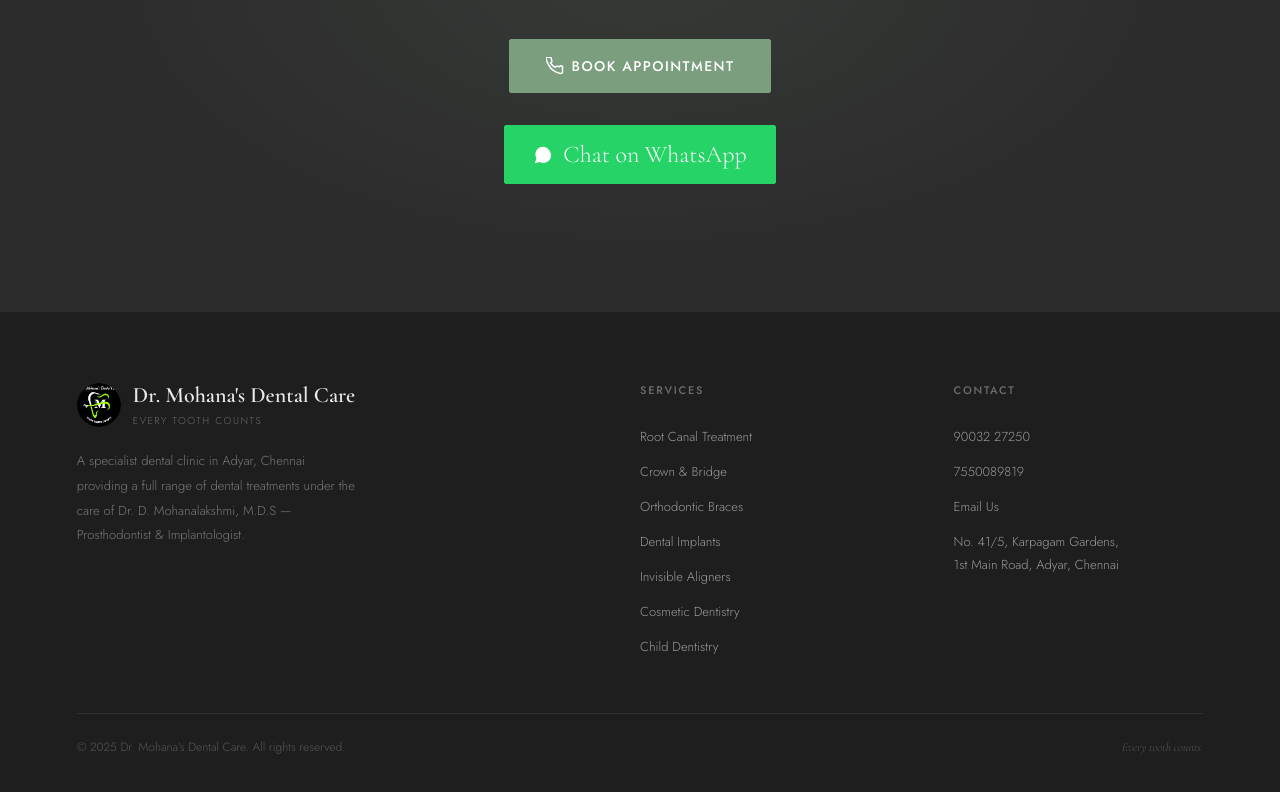
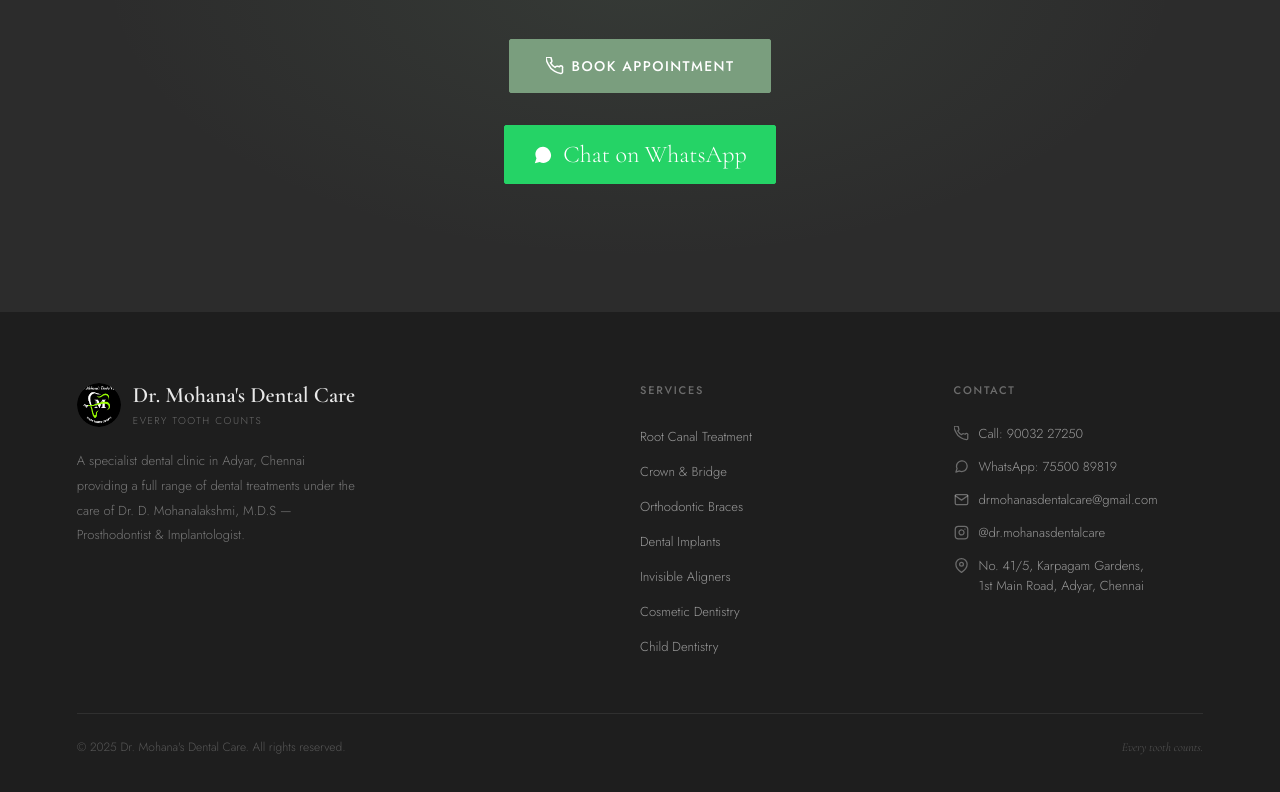
Before and after one commit to drmohanasdentalcare-art/Mohans-Dental-Clicnic, a Next.js app: page /contact in a window 1280 px wide. Shown: the part 1582-2374 px from the top of the page. Built offline with nearby package versions, Linux system fonts and the light colour scheme.

Commit message:
Background video added. Instagram tag is updated.

```diff
--- a/app/components/Footer.module.css
+++ b/app/components/Footer.module.css
@@ -11,7 +11,10 @@
 .col li{padding:6px 0}
 .col a{font-size:13px;font-weight:300;color:rgba(255,255,255,.55);text-decoration:none;transition:color .3s}
 .col a:hover{color:var(--sage-light)}
-.address{font-size:13px;color:rgba(255,255,255,.55);font-weight:300}
+.contactItem{display:flex;align-items:flex-start;gap:10px;padding:6px 0}
+.contactItem svg{width:15px;height:15px;fill:none;stroke:rgba(255,255,255,.35);stroke-width:2;stroke-linecap:round;stroke-linejoin:round;flex-shrink:0;margin-top:2px}
+.contactItem a, .contactItem span{font-size:13px;font-weight:300;color:rgba(255,255,255,.55);text-decoration:none;transition:color .3s;line-height:1.6}
+.contactItem a:hover{color:var(--sage-light)}
 .bottom{padding-top:24px;display:flex;justify-content:space-between;align-items:center;flex-wrap:wrap;gap:12px}
 .bottom p{font-size:12px;font-weight:300;color:rgba(255,255,255,.25)}
 .tagline{font-family:'Cormorant Garamond',serif;font-size:13px;font-style:italic;color:rgba(255,255,255,.3)}
--- a/app/components/Footer.tsx
+++ b/app/components/Footer.tsx
@@ -28,10 +28,26 @@
         <div className={styles.col}>
           <h4>Contact</h4>
           <ul>
-            <li><a href="tel:9003227250">90032 27250</a></li>
-            <li><a href="tel:7550089819">7550089819</a></li>
-            <li><a href="mailto:drmohanasdentalcare@gmail.com">Email Us</a></li>
-            <li><span className={styles.address}>No. 41/5, Karpagam Gardens,<br/>1st Main Road, Adyar, Chennai</span></li>
+            <li className={styles.contactItem}>
+              <svg viewBox="0 0 24 24"><path d="M22 16.92v3a2 2 0 01-2.18 2 19.79 19.79 0 01-8.63-3.07A19.5 19.5 0 013.07 9.81a19.79 19.79 0 01-3.07-8.67A2 2 0 012 .18h3a2 2 0 012 1.72 12.84 12.84 0 00.7 2.81 2 2 0 01-.45 2.11L6.09 7.91a16 16 0 006 6l1.09-1.09a2 2 0 012.11-.45 12.84 12.84 0 002.81.7A2 2 0 0122 14.92z" /></svg>
+              <a href="tel:9003227250">Call: 90032 27250</a>
+            </li>
+            <li className={styles.contactItem}>
+              <svg viewBox="0 0 24 24"><path d="M21 11.5a8.38 8.38 0 01-.9 3.8 8.5 8.5 0 01-7.6 4.7 8.38 8.38 0 01-3.8-.9L3 21l1.9-5.7a8.38 8.38 0 01-.9-3.8 8.5 8.5 0 014.7-7.6 8.38 8.38 0 013.8-.9h.5a8.48 8.48 0 018 8v.5z" /></svg>
+              <a href="tel:7550089819">WhatsApp: 75500 89819</a>
+            </li>
+            <li className={styles.contactItem}>
+              <svg viewBox="0 0 24 24"><path d="M4 4h16c1.1 0 2 .9 2 2v12c0 1.1-.9 2-2 2H4c-1.1 0-2-.9-2-2V6c0-1.1.9-2 2-2z" /><polyline points="22,6 12,13 2,6" /></svg>
+              <a href="mailto:drmohanasdentalcare@gmail.com">drmohanasdentalcare@gmail.com</a>
+            </li>
+            <li className={styles.contactItem}>
+              <svg viewBox="0 0 24 24"><rect x="2" y="2" width="20" height="20" rx="5" /><path d="M16 11.37A4 4 0 1112.63 8 4 4 0 0116 11.37z" /><line x1="17.5" y1="6.5" x2="17.51" y2="6.5" /></svg>
+              <a href="https://www.instagram.com/dr.mohanasdentalcare" target="_blank">@dr.mohanasdentalcare</a>
+            </li>
+            <li className={styles.contactItem}>
+              <svg viewBox="0 0 24 24"><path d="M21 10c0 7-9 13-9 13s-9-6-9-13a9 9 0 0118 0z" /><circle cx="12" cy="10" r="3" /></svg>
+              <span>No. 41/5, Karpagam Gardens,<br />1st Main Road, Adyar, Chennai</span>
+            </li>
           </ul>
         </div>
       </div>
--- a/app/contact/page.tsx
+++ b/app/contact/page.tsx
@@ -27,7 +27,7 @@
               <div className={styles.hoursRow}><span className={styles.hoursDay}>Sunday</span><span className={styles.hoursClosed}>Holiday</span></div>
               <div style={{ marginTop: 32 }}>
                 <a href="tel:9003227250" className="btn-primary" style={{ display: 'inline-flex' }}>
-                  <svg width="16" height="16" viewBox="0 0 24 24" fill="none" stroke="currentColor" strokeWidth="2"><path d="M22 16.92v3a2 2 0 01-2.18 2 19.79 19.79 0 01-8.63-3.07A19.5 19.5 0 013.07 9.81a19.79 19.79 0 01-3.07-8.67A2 2 0 012 .18h3a2 2 0 012 1.72 12.84 12.84 0 00.7 2.81 2 2 0 01-.45 2.11L6.09 7.91a16 16 0 006 6l1.09-1.09a2 2 0 012.11-.45 12.84 12.84 0 002.81.7A2 2 0 0122 14.92z"/></svg>
+                  <svg width="16" height="16" viewBox="0 0 24 24" fill="none" stroke="currentColor" strokeWidth="2"><path d="M22 16.92v3a2 2 0 01-2.18 2 19.79 19.79 0 01-8.63-3.07A19.5 19.5 0 013.07 9.81a19.79 19.79 0 01-3.07-8.67A2 2 0 012 .18h3a2 2 0 012 1.72 12.84 12.84 0 00.7 2.81 2 2 0 01-.45 2.11L6.09 7.91a16 16 0 006 6l1.09-1.09a2 2 0 012.11-.45 12.84 12.84 0 002.81.7A2 2 0 0122 14.92z" /></svg>
                   Call to Book
                 </a>
               </div>
@@ -37,20 +37,20 @@
             <div className={styles.block}>
               <h3>Get in Touch</h3>
               <div className={styles.contactItem}>
-                <div className={styles.contactIcon}><svg viewBox="0 0 24 24"><path d="M22 16.92v3a2 2 0 01-2.18 2 19.79 19.79 0 01-8.63-3.07A19.5 19.5 0 013.07 9.81a19.79 19.79 0 01-3.07-8.67A2 2 0 012 .18h3a2 2 0 012 1.72 12.84 12.84 0 00.7 2.81 2 2 0 01-.45 2.11L6.09 7.91a16 16 0 006 6l1.09-1.09a2 2 0 012.11-.45 12.84 12.84 0 002.81.7A2 2 0 0122 14.92z"/></svg></div>
+                <div className={styles.contactIcon}><svg viewBox="0 0 24 24"><path d="M22 16.92v3a2 2 0 01-2.18 2 19.79 19.79 0 01-8.63-3.07A19.5 19.5 0 013.07 9.81a19.79 19.79 0 01-3.07-8.67A2 2 0 012 .18h3a2 2 0 012 1.72 12.84 12.84 0 00.7 2.81 2 2 0 01-.45 2.11L6.09 7.91a16 16 0 006 6l1.09-1.09a2 2 0 012.11-.45 12.84 12.84 0 002.81.7A2 2 0 0122 14.92z" /></svg></div>
                 <div className={styles.contactInfo}><strong>Phone / Appointment</strong><a href="tel:9003227250">90032 27250</a></div>
               </div>
               <div className={styles.contactItem}>
-                <div className={styles.contactIcon}><svg viewBox="0 0 24 24"><path d="M21 10c0 7-9 13-9 13s-9-6-9-13a9 9 0 0118 0z"/><circle cx="12" cy="10" r="3"/></svg></div>
-                <div className={styles.contactInfo}><strong>Clinic Address</strong><span>No. 41/5, Karpagam Gardens,<br/>1st Main Road, Adyar, Chennai – 600 020</span></div>
+                <div className={styles.contactIcon}><svg viewBox="0 0 24 24"><path d="M21 10c0 7-9 13-9 13s-9-6-9-13a9 9 0 0118 0z" /><circle cx="12" cy="10" r="3" /></svg></div>
+                <div className={styles.contactInfo}><strong>Clinic Address</strong><span>No. 41/5, Karpagam Gardens,<br />1st Main Road, Adyar, Chennai – 600 020</span></div>
               </div>
               <div className={styles.contactItem}>
-                <div className={styles.contactIcon}><svg viewBox="0 0 24 24"><path d="M4 4h16c1.1 0 2 .9 2 2v12c0 1.1-.9 2-2 2H4c-1.1 0-2-.9-2-2V6c0-1.1.9-2 2-2z"/><polyline points="22,6 12,13 2,6"/></svg></div>
+                <div className={styles.contactIcon}><svg viewBox="0 0 24 24"><path d="M4 4h16c1.1 0 2 .9 2 2v12c0 1.1-.9 2-2 2H4c-1.1 0-2-.9-2-2V6c0-1.1.9-2 2-2z" /><polyline points="22,6 12,13 2,6" /></svg></div>
                 <div className={styles.contactInfo}><strong>Email</strong><a href="mailto:drmohanasdentalcare@gmail.com">drmohanasdentalcare@gmail.com</a></div>
               </div>
               <div className={styles.contactItem}>
-                <div className={styles.contactIcon}><svg viewBox="0 0 24 24"><rect x="2" y="2" width="20" height="20" rx="5"/><path d="M16 11.37A4 4 0 1112.63 8 4 4 0 0116 11.37z"/><line x1="17.5" y1="6.5" x2="17.51" y2="6.5"/></svg></div>
-                <div className={styles.contactInfo}><strong>Instagram</strong><a href="https://www.instagram.com/dr.mohanasdentalcare" target="_blank">@dr.mohanadentalcare</a></div>
+                <div className={styles.contactIcon}><svg viewBox="0 0 24 24"><rect x="2" y="2" width="20" height="20" rx="5" /><path d="M16 11.37A4 4 0 1112.63 8 4 4 0 0116 11.37z" /><line x1="17.5" y1="6.5" x2="17.51" y2="6.5" /></svg></div>
+                <div className={styles.contactInfo}><strong>Instagram</strong><a href="https://www.instagram.com/dr.mohanasdentalcare" target="_blank">@dr.mohanasdentalcare</a></div>
               </div>
             </div>
           </Reveal>
--- a/app/testimonials/testimonials.module.css
+++ b/app/testimonials/testimonials.module.css
@@ -3,8 +3,8 @@
 
 /* ===== BACKGROUND VIDEO — fixed height, covers hero + title area only ===== */
 .videoBg{position:absolute;top:0;left:0;right:0;height:520px;z-index:0}
-.bgVideo{width:100%;height:100%;object-fit:cover;opacity:.2}
-.videoOverlay{position:absolute;inset:0;background:rgba(250,247,242,.3)}
+.bgVideo{width:100%;height:100%;object-fit:cover;opacity:.4}
+.videoOverlay{position:absolute;inset:0;background:rgba(250,247,242,.1)}
 .videoFadeTop{position:absolute;top:0;left:0;right:0;height:80px;background:linear-gradient(to bottom,var(--ivory),transparent);z-index:1}
 .videoFadeBottom{position:absolute;bottom:0;left:0;right:0;height:140px;background:linear-gradient(to top,var(--ivory),transparent);z-index:1}
 .videoFadeLeft{position:absolute;top:0;bottom:0;left:0;width:60px;background:linear-gradient(to right,var(--ivory),transparent);z-index:1}
--- a/index.html
+++ b/index.html
@@ -504,7 +504,7 @@
       <div class="contact-item"><div class="contact-icon"><svg viewBox="0 0 24 24"><path d="M22 16.92v3a2 2 0 01-2.18 2 19.79 19.79 0 01-8.63-3.07A19.5 19.5 0 013.07 9.81a19.79 19.79 0 01-3.07-8.67A2 2 0 012 .18h3a2 2 0 012 1.72 12.84 12.84 0 00.7 2.81 2 2 0 01-.45 2.11L6.09 7.91a16 16 0 006 6l1.09-1.09a2 2 0 012.11-.45 12.84 12.84 0 002.81.7A2 2 0 0122 14.92z"/></svg></div><div class="contact-info"><strong>Phone / Appointment</strong><a href="tel:9003227250">90032 27250</a></div></div>
       <div class="contact-item"><div class="contact-icon"><svg viewBox="0 0 24 24"><path d="M21 10c0 7-9 13-9 13s-9-6-9-13a9 9 0 0118 0z"/><circle cx="12" cy="10" r="3"/></svg></div><div class="contact-info"><strong>Clinic Address</strong><span>No. 41/5, Karpagam Gardens,<br>1st Main Road, Adyar, Chennai – 600 020</span></div></div>
       <div class="contact-item"><div class="contact-icon"><svg viewBox="0 0 24 24"><path d="M4 4h16c1.1 0 2 .9 2 2v12c0 1.1-.9 2-2 2H4c-1.1 0-2-.9-2-2V6c0-1.1.9-2 2-2z"/><polyline points="22,6 12,13 2,6"/></svg></div><div class="contact-info"><strong>Email</strong><a href="mailto:drmohanasdentalcare@gmail.com">drmohanasdentalcare@gmail.com</a></div></div>
-      <div class="contact-item"><div class="contact-icon"><svg viewBox="0 0 24 24"><rect x="2" y="2" width="20" height="20" rx="5"/><path d="M16 11.37A4 4 0 1112.63 8 4 4 0 0116 11.37z"/><line x1="17.5" y1="6.5" x2="17.51" y2="6.5"/></svg></div><div class="contact-info"><strong>Instagram</strong><a href="https://www.instagram.com/dr.mohanasdentalcare?igsh=N3d0OGl6aDI5cDRw" target="_blank">@dr.mohanadentalcare</a></div></div>
+      <div class="contact-item"><div class="contact-icon"><svg viewBox="0 0 24 24"><rect x="2" y="2" width="20" height="20" rx="5"/><path d="M16 11.37A4 4 0 1112.63 8 4 4 0 0116 11.37z"/><line x1="17.5" y1="6.5" x2="17.51" y2="6.5"/></svg></div><div class="contact-info"><strong>Instagram</strong><a href="https://www.instagram.com/dr.mohanasdentalcare?igsh=N3d0OGl6aDI5cDRw" target="_blank">@dr.mohanasdentalcare</a></div></div>
     </div>
   </div>
 </section>
```
Also changed, not shown: 1 other file (tests, documents, lock files or other folders).
